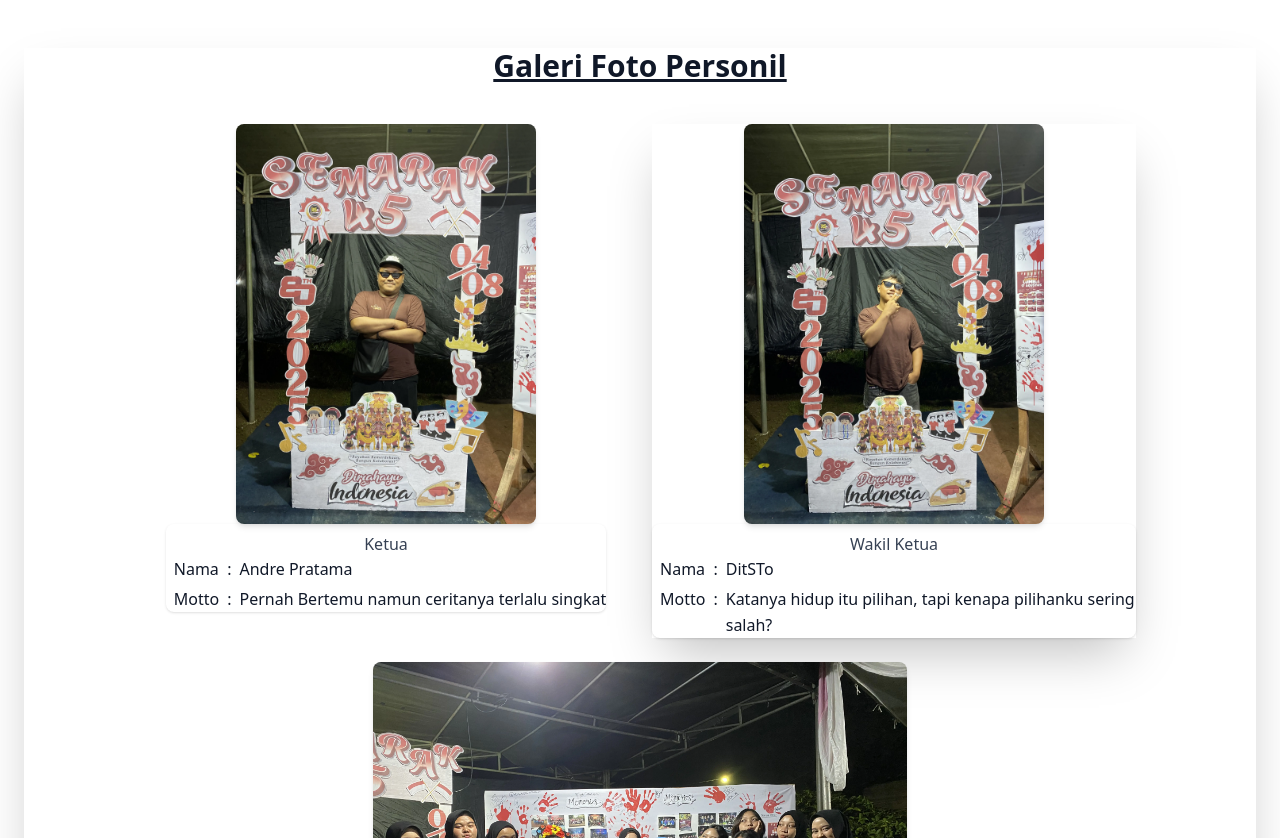
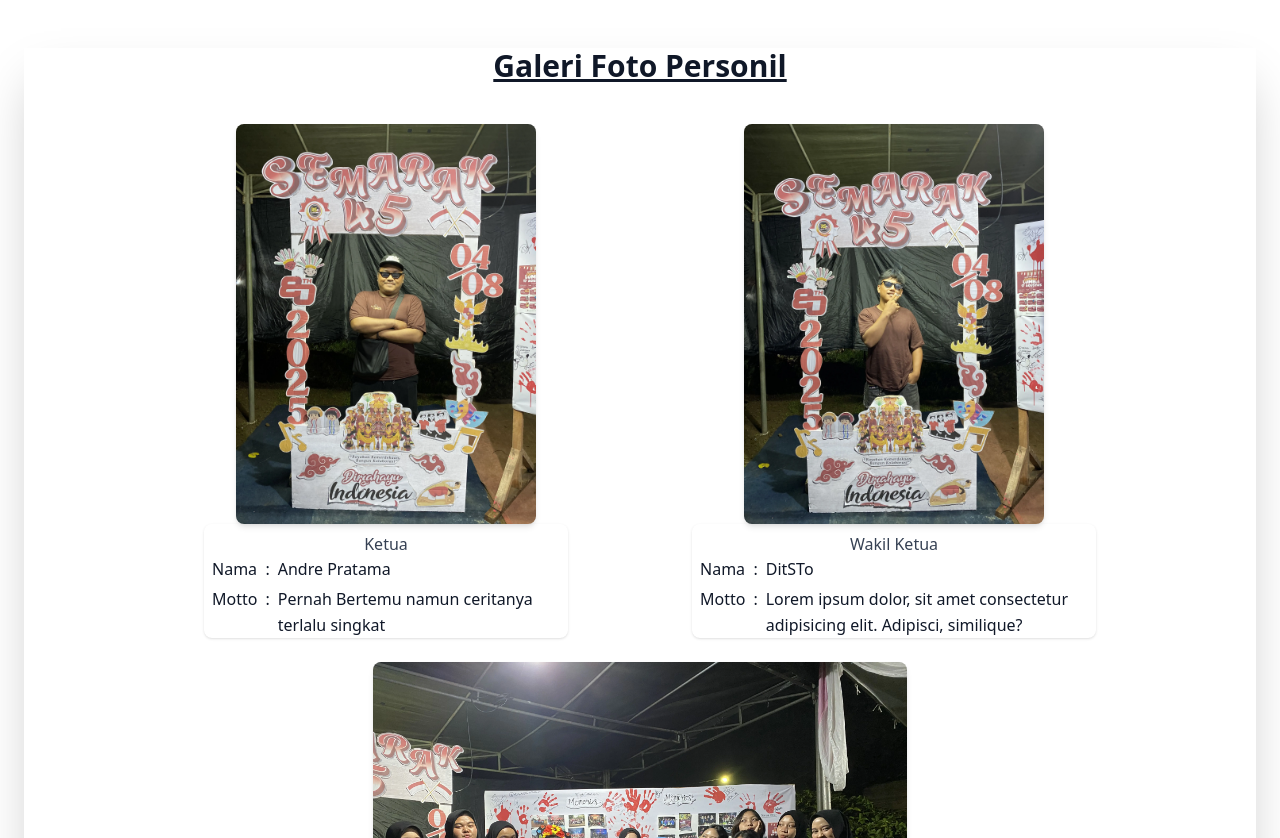
Before and after one commit to MuhammadRamdani121/Portfolio_RS, a website: page index.html in a window 1280 px wide. Shown: the part 2280-3118 px from the top of the page. Drawn offline with Linux system fonts and the light colour scheme.

```diff
--- a/index.html
+++ b/index.html
@@ -338,7 +338,7 @@
               alt="Ketua"
               class="aspect-[3/4] w-full max-w-[300px] rounded-lg bg-gray-100 object-cover shadow-md"
             />
-            <nav class="rounded-lg shadow">
+            <nav class="mx-15 rounded-lg shadow">
               <p class="mt-2 text-center text-gray-700">Ketua</p>
               <ul
                 class="ml-2 grid grid-cols-[auto_auto_1fr] gap-x-2 gap-y-1 leading-relaxed break-words hyphens-auto whitespace-normal"
@@ -361,14 +361,14 @@
           </div>
 
           <!-- Card 2 -->
-          <div class="flex flex-col items-center shadow-2xl">
+          <div class="flex flex-col items-center rounded-lg">
             <img
               src="src/img/Anggota/Dito.webp"
               loading="lazy"
-              alt="Wakil"
+              alt="Ketua"
               class="aspect-[3/4] w-full max-w-[300px] rounded-lg bg-gray-100 object-cover shadow-md"
             />
-            <nav class="rounded-lg shadow">
+            <nav class="mx-10 rounded-lg shadow">
               <p class="mt-2 text-center text-gray-700">Wakil Ketua</p>
               <ul
                 class="ml-2 grid grid-cols-[auto_auto_1fr] gap-x-2 gap-y-1 leading-relaxed break-words hyphens-auto whitespace-normal"
@@ -383,8 +383,8 @@
                   <span class="font-medium">Motto</span>
                   <span>:</span>
                   <span class="leading-relaxed">
-                    Katanya hidup itu pilihan, tapi kenapa pilihanku sering
-                    salah?
+                    Lorem ipsum dolor, sit amet consectetur adipisicing elit.
+                    Adipisci, similique?
                   </span>
                 </li>
               </ul>
```
Also changed, not shown: src/output.css.
